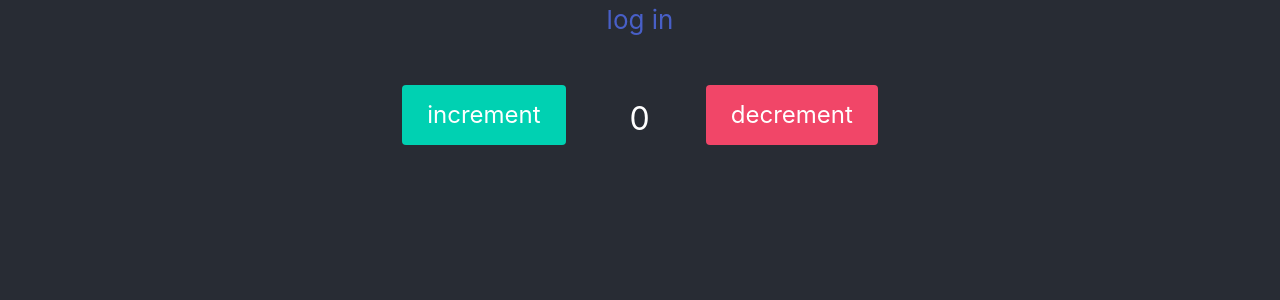
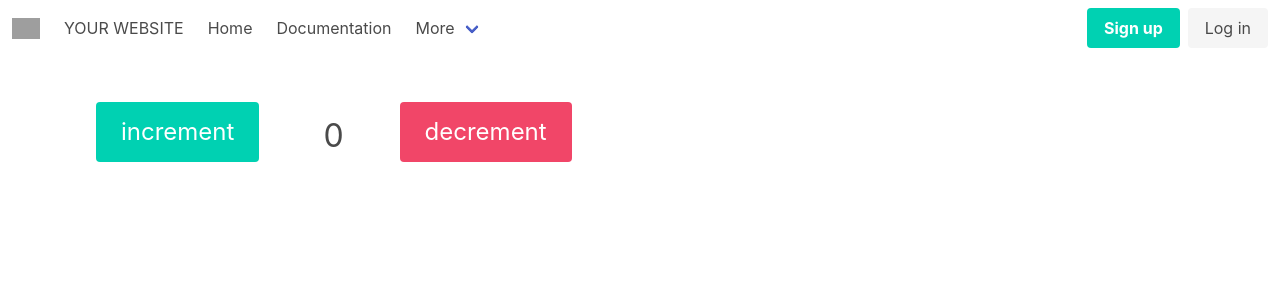
Before and after one commit to frankmeza/react-ts-template, a React (Create React App) app: page /login in a window 1280 px wide. Shown: the top 300 px of the page. Built offline with nearby package versions, Linux system fonts and the light colour scheme; grey boxes are pictures that could not be loaded.

Commit message:
more sm updates

```diff
--- /dev/null
+++ b/src/App.css
@@ -0,0 +1,16 @@
+.app {
+    text-align: center;
+}
+
+.app-header {
+    /* max-height: 3vh; */
+    display: flex;
+    flex-direction: row;
+    align-items: flex-end;
+    justify-content: flex-end;
+    font-size: 1.5rem;
+}
+
+.app-header-link {
+    padding-top: 1rem;
+}
--- a/src/App.tsx
+++ b/src/App.tsx
@@ -5,10 +5,25 @@ import { Login } from "./components/login";
 import { LINK_HREF, STRINGS } from "constant_values";
 import { Counter } from "components/counter";
 
+import "./App.css";
+
+const {
+    ABOUT,
+    CONTACT,
+    DOCUMENTATION,
+    HOME,
+    JOBS,
+    LOGIN,
+    MORE,
+    REPORT_ISSUE,
+    SIGN_UP,
+    YOUR_WEBSITE,
+} = STRINGS;
+
 const App = () => {
     const [isModalOpen, setModalOpen] = useState(false);
 
-    const onClickLink = () => {
+    const onClickLogin = () => {
         onClickToggleLoginModal(true);
     };
 
@@ -17,21 +32,88 @@ const App = () => {
     };
 
     return (
-        <div className="app">
-            <div className="app-header">
-                <Link to={LINK_HREF.LOGIN} onClick={onClickLink}>
-                    {STRINGS.LOGIN}
-                </Link>
-                <Counter />
-
+        <React.Fragment>
             <Route path={LINK_HREF.LOGIN}>
                 <Login
                     isModalOpen={isModalOpen}
                     onClickToggleLoginModal={onClickToggleLoginModal}
                 />
             </Route>
+            <nav
+                className="navbar"
+                role="navigation"
+                aria-label="main navigation"
+            >
+                <div className="navbar-brand">
+                    <a
+                        className="navbar-item"
+                        href="https://robohash.org/27.115.124.66.png"
+                    >
+                        <img
+                            src="https://robohash.org/27.115.124.66.png"
+                            width="28"
+                            height="28"
+                        />
+                    </a>
+
+                    <a
+                        role="button"
+                        className="navbar-burger"
+                        aria-label="menu"
+                        aria-expanded="false"
+                        data-target="navbarBasicExample"
+                    >
+                        <span aria-hidden="true"></span>
+                        <span aria-hidden="true"></span>
+                        <span aria-hidden="true"></span>
+                    </a>
+                </div>
+
+                <div id="navbarBasicExample" className="navbar-menu">
+                    <div className="navbar-start">
+                        <a className="navbar-item">{YOUR_WEBSITE}</a>
+                        <a className="navbar-item">{HOME}</a>
+
+                        <a className="navbar-item">{DOCUMENTATION}</a>
+
+                        <div className="navbar-item has-dropdown is-hoverable">
+                            <a className="navbar-link">{MORE}</a>
+
+                            <div className="navbar-dropdown">
+                                <a className="navbar-item">{ABOUT}</a>
+                                <a className="navbar-item">{JOBS}</a>
+                                <a className="navbar-item">{CONTACT}</a>
+                                <hr className="navbar-divider" />
+                                <a className="navbar-item">{REPORT_ISSUE}</a>
                             </div>
                         </div>
+                    </div>
+
+                    <div className="navbar-end">
+                        <div className="navbar-item">
+                            <div className="buttons">
+                                <a className="button is-primary">
+                                    <strong>{SIGN_UP}</strong>
+                                </a>
+
+                                <Link
+                                    to={LINK_HREF.LOGIN}
+                                    onClick={onClickLogin}
+                                >
+                                    <span className="button is-light">
+                                        {LOGIN}
+                                    </span>
+                                </Link>
+                            </div>
+                        </div>
+                    </div>
+                </div>
+            </nav>
+
+            <div className="counter">
+                <Counter />
+            </div>
+        </React.Fragment>
     );
 };
 
--- a/src/components/counter/counter.css
+++ b/src/components/counter/counter.css
@@ -1,18 +1,18 @@
 .counter-container {
+    align-items: center;
     display: flex;
     flex: 1;
-    align-items: stretch;
 }
 
 .counter-button {
+    align-content: center;
     display: flex;
-    align-content: center;
     margin: 2rem;
 }
 
 .counter-sum {
     font-size: 2rem;
-    padding: 1.5rem;
     margin-left: 2rem;
     margin-top: 2rem;
+    padding: 1.5rem;
 }
--- a/src/constant_values/index.ts
+++ b/src/constant_values/index.ts
@@ -1,12 +1,20 @@
 export const STRINGS = {
+    ABOUT: "About",
     CANCEL: "Cancel",
+    CONTACT: "Contact",
     DECREMENT: "decrement",
+    DOCUMENTATION: "Documentation",
     EMAIL_ADDRESS: "Email Address",
-    HOME: "home",
+    HOME: "Home",
     INCREMENT: "increment",
-    LOGIN: "log in",
+    JOBS: "Jobs",
+    LOGIN: "Log in",
+    MORE: "More",
     PASSWORD: "Password",
+    REPORT_ISSUE: "Report an issue",
     SUBMIT: "Submit",
+    SIGN_UP: "Sign up",
+    YOUR_WEBSITE: "YOUR WEBSITE",
 };
 
 export const LINK_HREF = {
--- a/src/index.css
+++ b/src/index.css
@@ -13,18 +13,3 @@ code {
     font-family: source-code-pro, Menlo, Monaco, Consolas, "Courier New",
         monospace;
 }
-
-.app {
-    text-align: center;
-}
-
-.app-header {
-    background-color: #282c34;
-    min-height: 100vh;
-    display: flex;
-    flex-direction: column;
-    align-items: center;
-    justify-content: center;
-    font-size: calc(10px + 2vmin);
-    color: white;
-}
```
Lines whose indentation alone changed are shown as unchanged.
